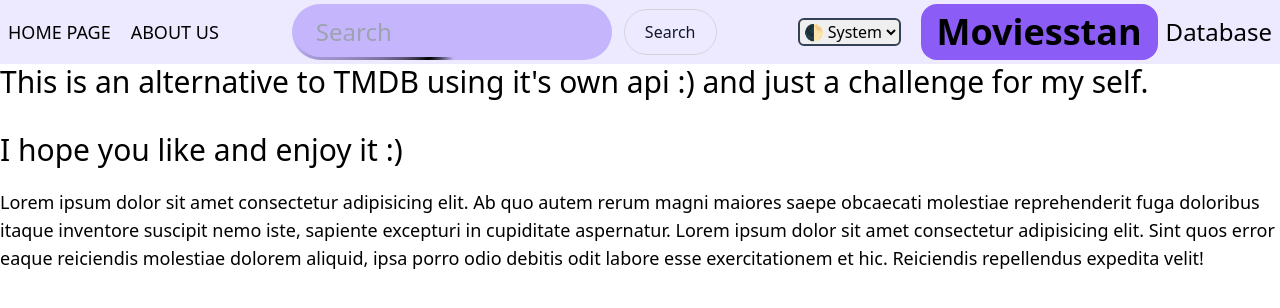
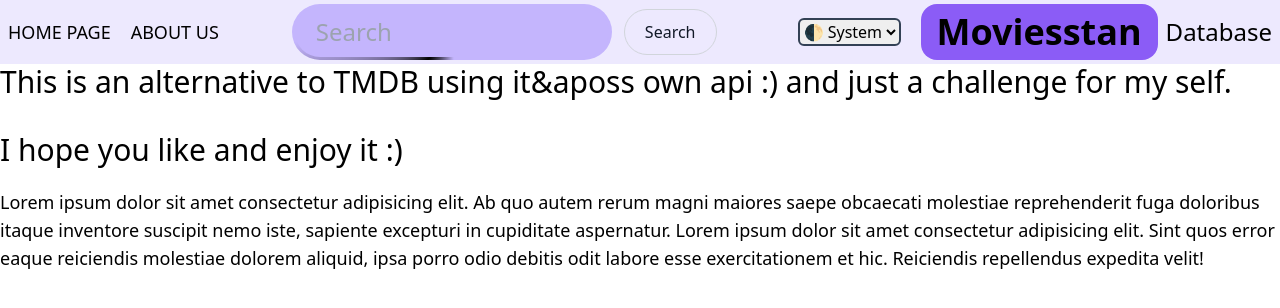
Before and after one commit to Erwinex/moviesstan-public, a Next.js app: page /about in a window 1280 px wide. Shown: the top 308 px of the page. Built offline with nearby package versions, Linux system fonts and the light colour scheme.

Commit message:
replace ' with &apos

```diff
--- a/app/about/page.tsx
+++ b/app/about/page.tsx
@@ -3,7 +3,7 @@ export default function AboutUs() {
   return (
     <div className="container mx-auto text-3xl">
       <h3>
-        This is an alternative to TMDB using it's own api :) and just a
+        This is an alternative to TMDB using it&aposs own api :) and just a
         challenge for my self.
       </h3>
       <h3 className="mt-8">I hope you like and enjoy it :)</h3>
```
